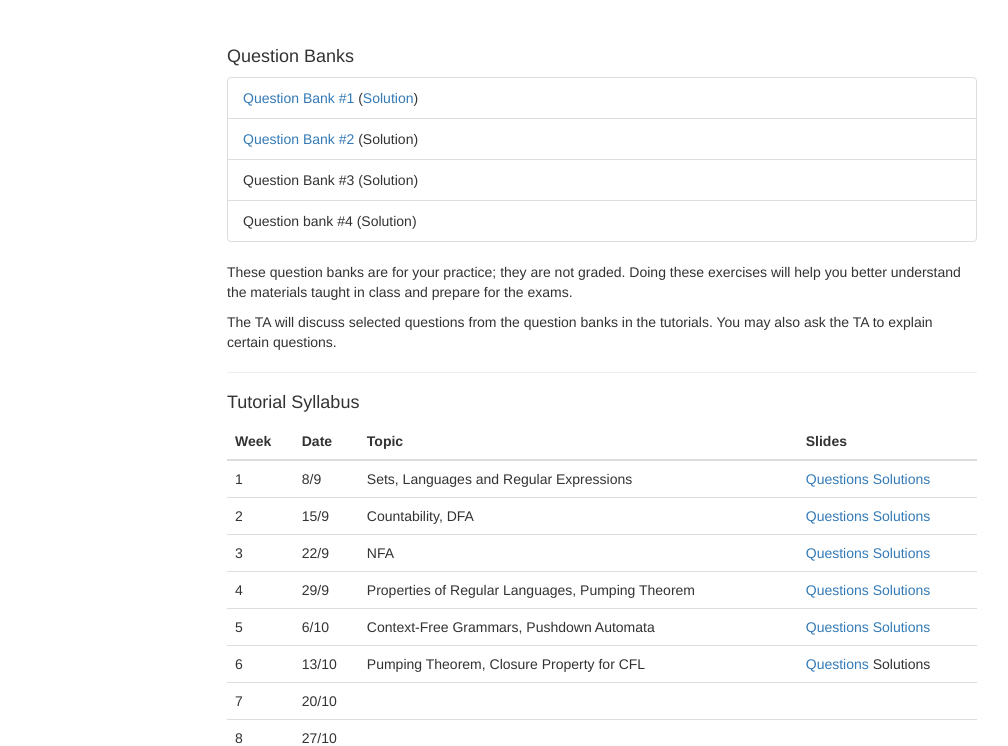
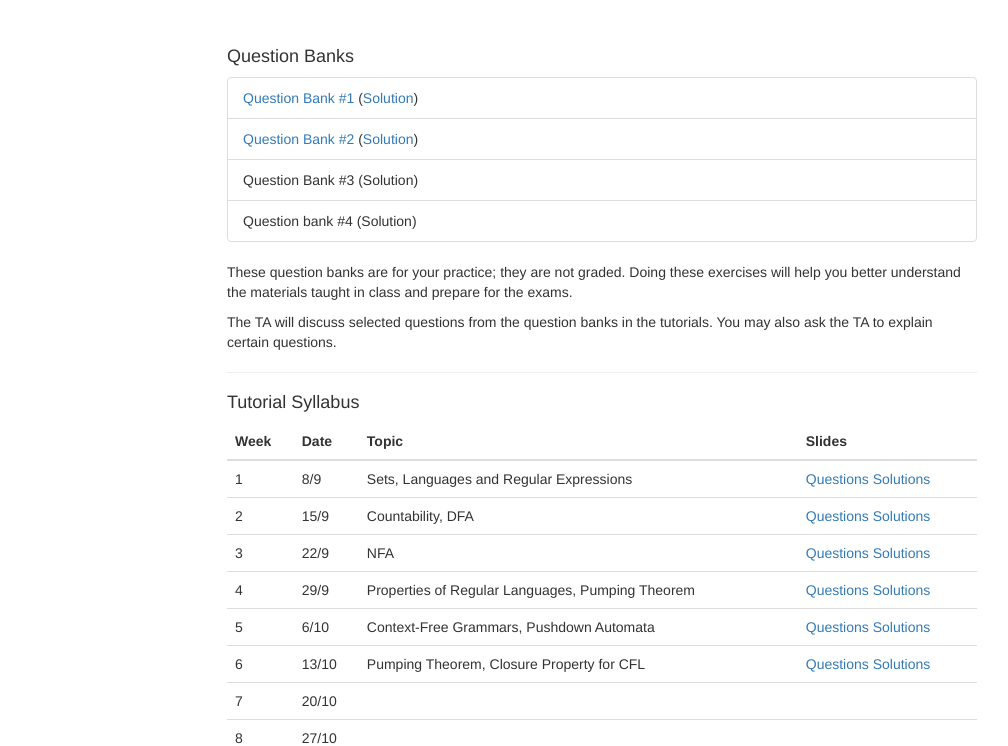
Before and after one commit to comp3721/comp3721.github.io, a plain HTML site: page index.html in a window 1280 px wide. Shown: the part 56-802 px from the top of the page, without its empty margins (38-1046 px from the left). Drawn offline with nearby package versions, Linux system fonts and the light colour scheme.

Commit message:
Update index.html

```diff
--- a/index.html
+++ b/index.html
@@ -48,7 +48,7 @@
   <h4>Question Banks</h4>
   <ul class="list-group">
     <li class="list-group-item"> <a href="Qbank/01qbank.pdf">Question Bank #1</a> (<a href="Qbank/01qbank-sol.pdf">Solution</a>)
-    <li class="list-group-item"> <a href="Qbank/02qbank.pdf">Question Bank #2</a> (Solution)
+    <li class="list-group-item"> <a href="Qbank/02qbank.pdf">Question Bank #2</a> (<a href="Qbank/02qbank-sol.pdf">Solution</a>)
     <li class="list-group-item"> Question Bank #3 (Solution)
     <li class="list-group-item"> Question bank #4 (Solution)
   </ul>
@@ -107,7 +107,7 @@
         <td>6</td>
         <td>13/10</td>
         <td>Pumping Theorem, Closure Property for CFL</td>
-        <td><a href="Tutorials/t06.pdf">Questions</a> Solutions</td>
+        <td><a href="Tutorials/t06.pdf">Questions</a> <a href="Tutorials/t06s.pdf">Solutions</a></td>
       </tr>
       <tr>
         <td>7</td>
```
